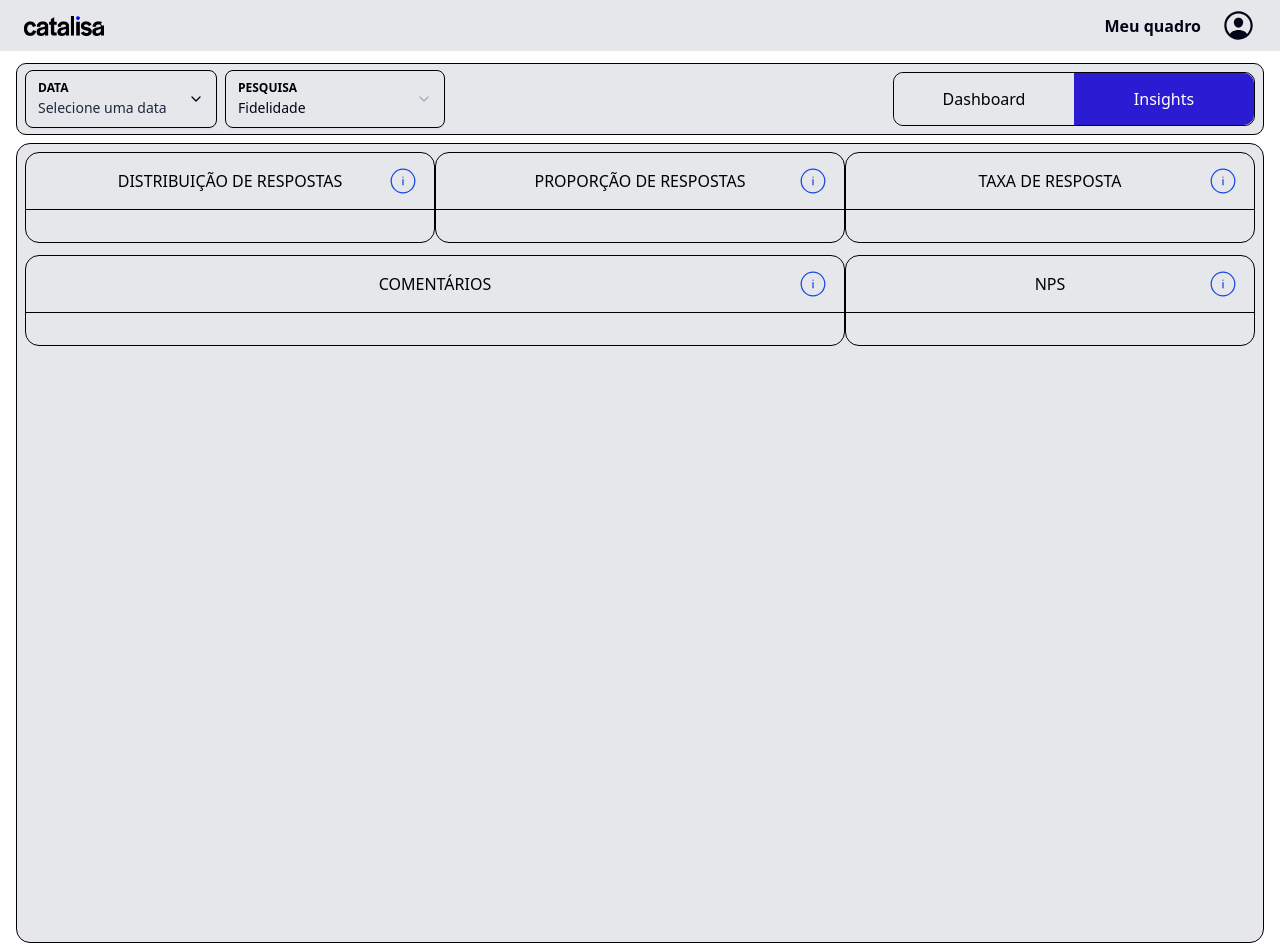
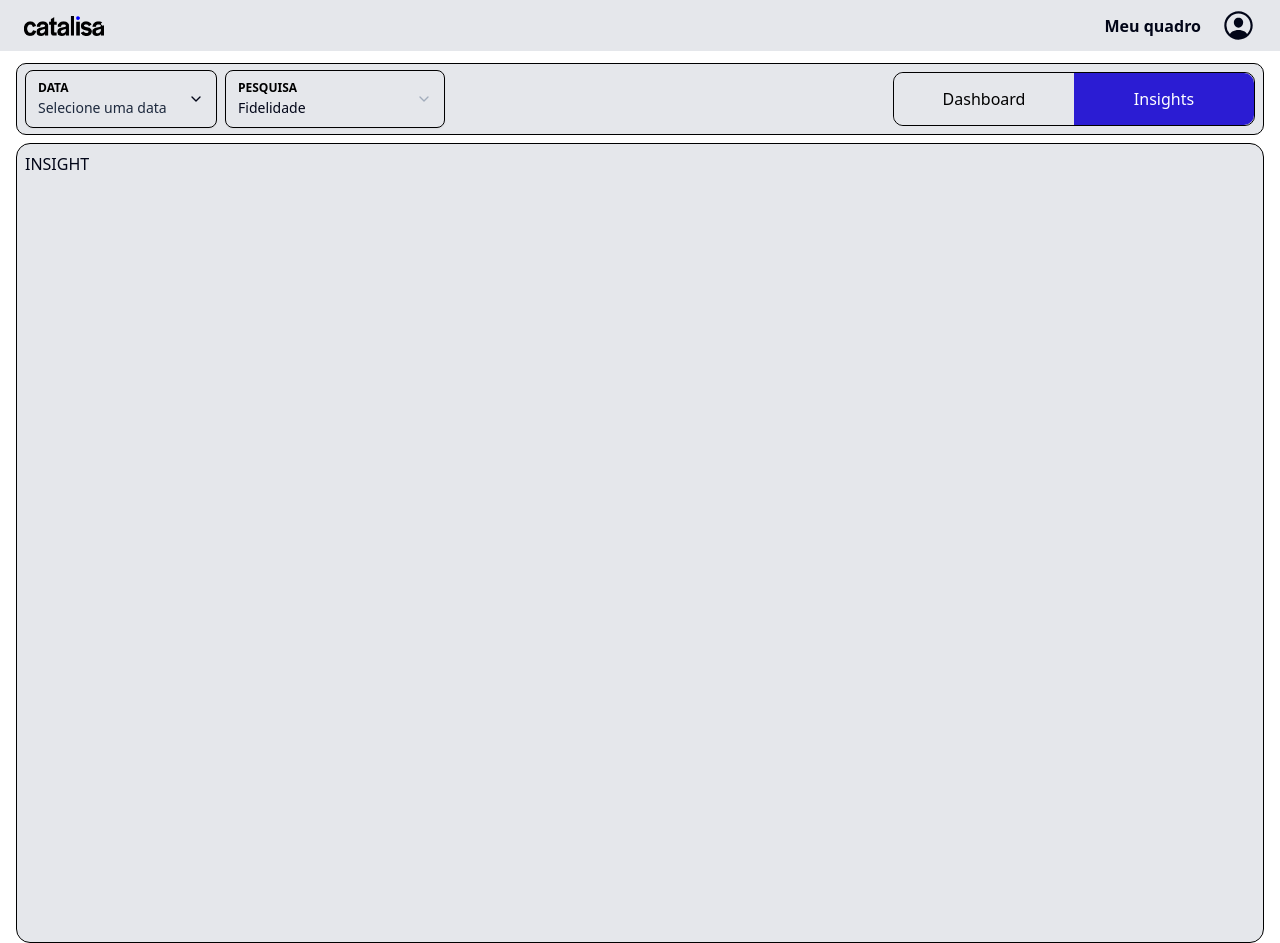
Before and after one commit to Lucasmenezes08/catalisaDashboard, a React (Vite) app in the folder catalisa/: page /dashboard in a window 1280 px wide. Both pictures are taken after a click on the button "Insights". Built offline with nearby package versions, Linux system fonts and the light colour scheme.

Commit message:
:sparkles: feat: esturuturar transição de tela dashboard e insights.

```diff
--- a/catalisa/src/components/dashboard/grafico/Comentarios.tsx
+++ b/catalisa/src/components/dashboard/grafico/Comentarios.tsx
@@ -1,6 +1,6 @@
 import { useState } from "react";
 import { CiCircleInfo } from "react-icons/ci";
-import ExplicacaoModal from "./explicacaoModal";
+import ExplicacaoModal from "../grafico/ExplicacaoModal";
 
 export default function Comentario(){
 
--- /dev/null
+++ b/catalisa/src/components/dashboard/insight/Insight.tsx
@@ -0,0 +1,7 @@
+export default function Insight (){
+    return (
+        <section className="w-full min-h-screen bg-gray-200 border border-solid border-black rounded-xl p-2 mt-2">
+            <h1>INSIGHT</h1>
+        </section>
+    )
+}
--- a/catalisa/src/routers/Dashboard.tsx
+++ b/catalisa/src/routers/Dashboard.tsx
@@ -1,12 +1,18 @@
 import Filtro from "@/components/dashboard/filtro/Filtro";
 import Grafico from "@/components/dashboard/grafico/Grafico";
+import Insight from "@/components/dashboard/insight/Insight";
+import { useSelector } from "@/store/useStore";
 import { Outlet } from "react-router-dom";
 
+
 export default function Dashboard (){
+
+    const {selector} = useSelector();
     return (
-        <section className="px-4 mt-3">
+        <section className="max-h-screen px-4 mt-3">
             <Filtro/>
-            <Grafico/>
+            {selector === 'dashboard' && <Grafico/>}
+            {selector === 'insight' && <Insight/>}
             <Outlet/>
         </section>
     )
--- a/catalisa/src/routers/Login.tsx
+++ b/catalisa/src/routers/Login.tsx
@@ -36,7 +36,6 @@ export default function Login (){
             })
 
             const data = await response.json();
-
 
             if (!response.ok){
                 throw new Error ("Erro ao capturar dados da api.");
```
